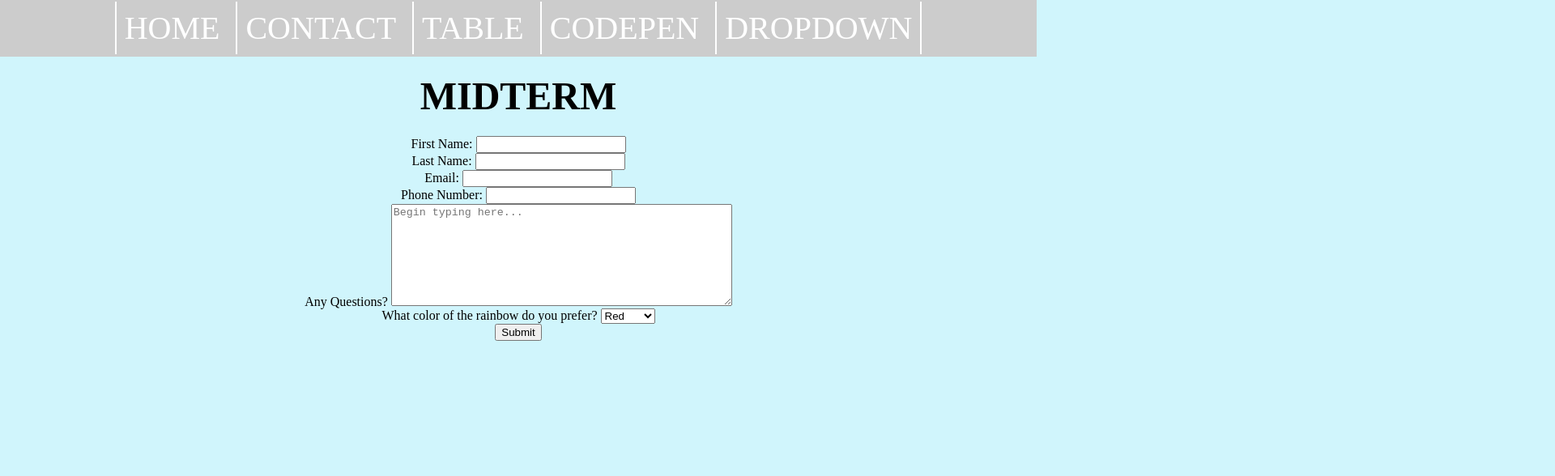
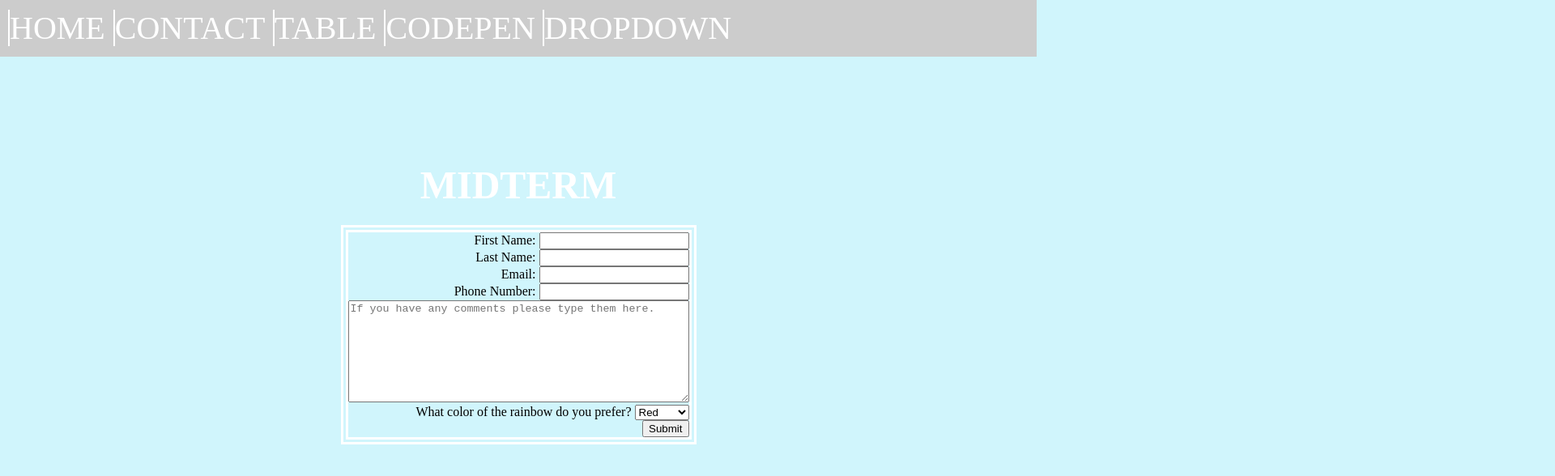
Before and after one commit to constmalik/midterm, a plain HTML site: page contact.html in a window 1280 px wide. Shown: the whole page at 81% size, 1920 px wide, since content can reach past the window. Drawn offline with nearby package versions, Linux system fonts and the light colour scheme.

Commit message:
updates to nav bar and some styling

```diff
--- a/contact.html
+++ b/contact.html
@@ -10,12 +10,14 @@
       <a href="index.html">Home</a>
       <a href="contact.html">Contact</a>
       <a href="table.html">Table</a>
-      <a href="codepen.html">CodePen</a>
-      <a href="#" id="dropdwn">Dropdown </a>
-        <div class="dropdown-content">
-          <a href="#">Link #1</a>
-          <a href="#">Link #2</a>
-          <a href="#">Link #3</a>
+      <a href="codepen.html">Codepen</a>
+        <div class="dropdown">
+          <a href="" id="drop">Dropdown</a>
+            <div class="dropdown-content">
+              <a href="#">Link #1</a>
+              <a href="#">Link #2</a>
+              <a href="#">Link #3</a>
+            </div>
         </div>
     </nav>
     <header>
@@ -39,8 +41,7 @@
         <input type="tel" name="tel" id="tel">
       </div>
       <div class="">
-        <label for="questions">Any Questions?</label>
-        <textarea rows="8" cols="50" id="questions" placeholder="Begin typing here..."></textarea>
+        <textarea rows="8" cols="50" id="questions" placeholder="If you have any comments please type them here."></textarea>
       </div>
       <div>
         <label for="color">What color of the rainbow do you prefer?</label>
--- a/lib/css/style.css
+++ b/lib/css/style.css
@@ -53,32 +53,41 @@ nav {
   background-color: #CCCCCC;
   height: 50px;
   line-height: 50px;
-  position: relative;
+  /*position: relative;*/
   padding: 10px;
   margin: 0 0 20px 0;
   font-size: 40px;
   text-transform: uppercase;
+  display: block;
+  text-align: left;
 }
 nav a {
   text-decoration: none;
   color: white;
-  border-left: 2px solid;
-  padding: 10px;
+  border-left: 2px solid white;
+
 }
-#dropdwn {
-  border-right: 2px solid;
+.dropdown {
+  position: relative;
+  top: -50px;
+  left: 660px;
 }
 .dropdown-content {
   position: absolute;
+  display:none;
+  text-align: right;
+  padding: 10px;
+
 }
 .dropdown-content a {
-  display: none;
-  background-color: purple;
-
-}
-a #dropdwn .dropdown-content a{
+  text-decoration: none;
+  color: ;
   display: block;
 }
+.dropdown:hover .dropdown-content {
+  display: block;
+}
+
 /*BODY STYLE*/
 body {
   background-color: #d0f5fc;
@@ -89,8 +98,20 @@ h1 {
   margin: 25px;
   font-weight: bold;
   font-size: 3em;
+  padding-top: 110px;
+  color: white;
 }
-img {
+/*img {
   width: 600px;
   height: 500px;
+}*/
+/*HOME PAGE STYLING*/
+
+/*CONTACT PAGE STYLING*/
+.contactform {
+  display: inline-block;
+  border: 9px double white;
+  text-align: right;
 }
+/*TABLE PAGE STYLING*/
+/*CODEPEN PAGE STYLING*/
```
Also changed, not shown: codepen.html (+8 -6 lines), index.html (+8 -6 lines), table.html (+8 -6 lines).
